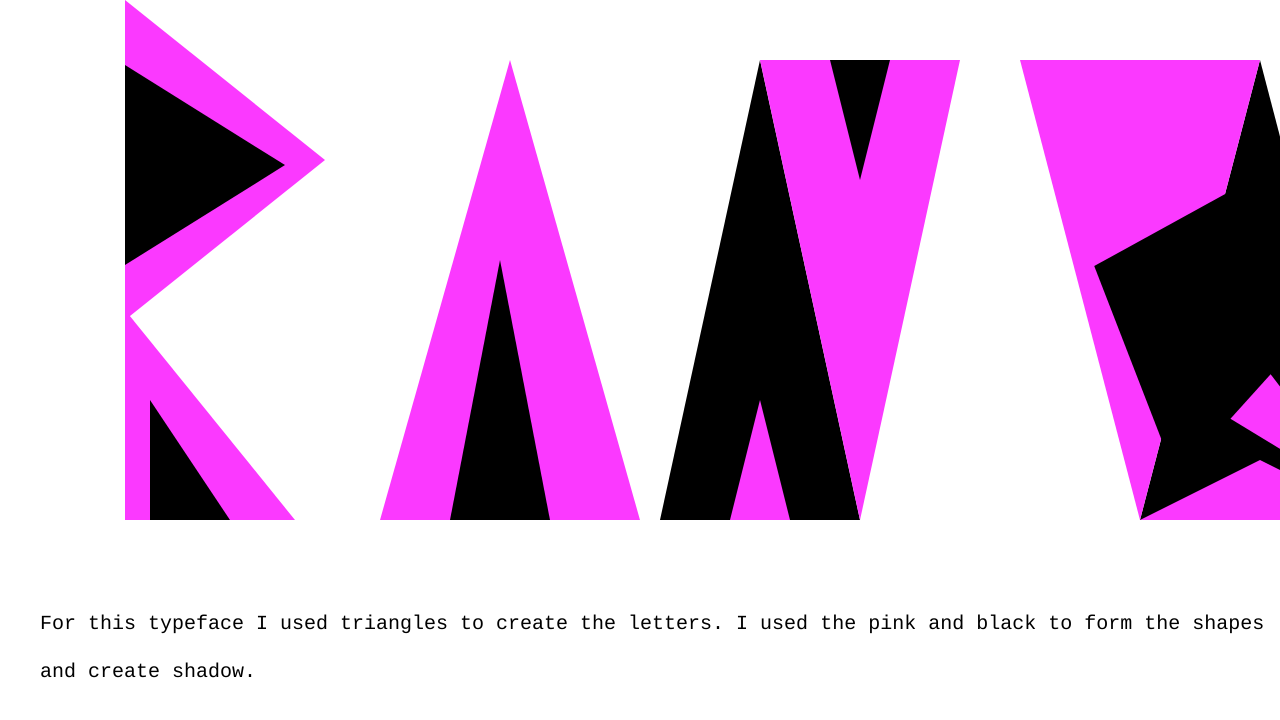
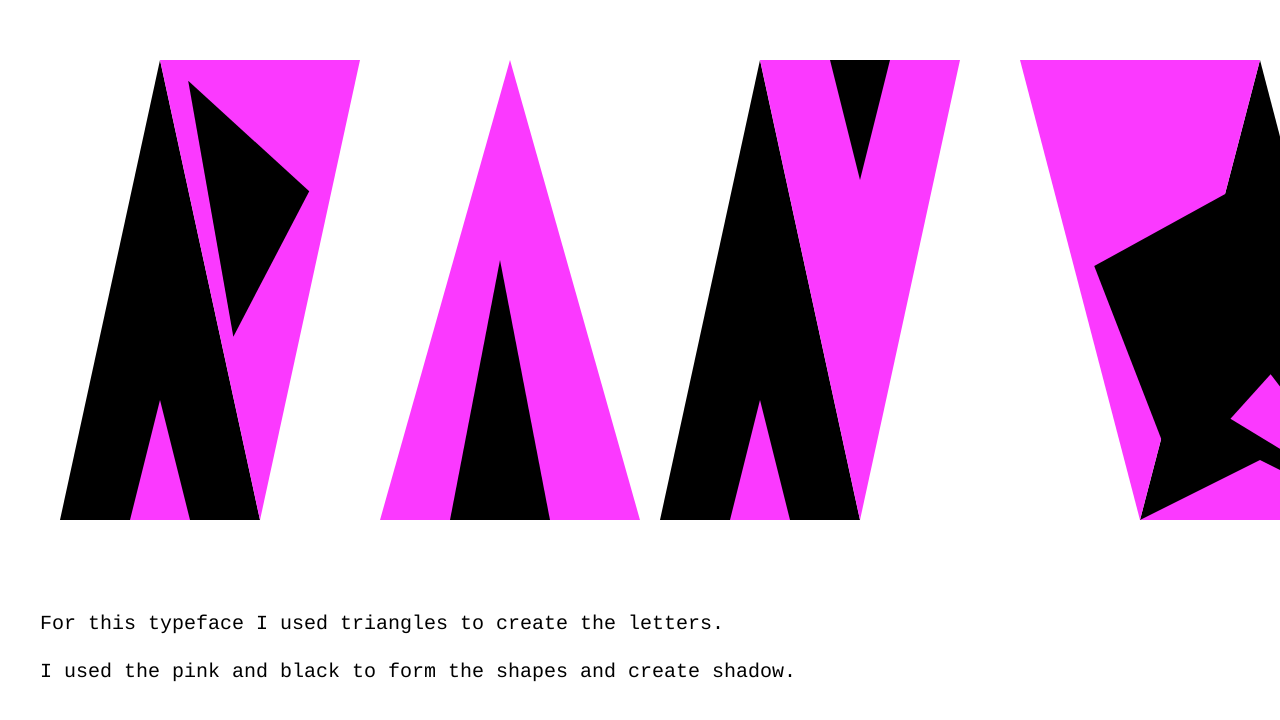
Before and after one commit to kaitlynf112098/kaitlynf112098.github.io, a plain HTML site: page cssfont/index3.html in a window 1280 px wide. Shown: the top 720 px of the page. Drawn offline with Linux system fonts and the light colour scheme.

Commit message:
Add files via upload

```diff
--- a/cssfont/index3.html
+++ b/cssfont/index3.html
@@ -28,6 +28,7 @@
 <div class="box22"></div>
 <div class="box23"></div>
 <div class="box24"></div>
-<div class="description"> For this typeface I used triangles to create the letters. I used the pink and black to form the shapes and create shadow. </div>
+<div class="description"> For this typeface I used triangles to create the letters.
+<br> I used the pink and black to form the shapes and create shadow. </div>
 </body>
 </html>
--- a/cssfont/style.css
+++ b/cssfont/style.css
@@ -3,46 +3,25 @@ div {
 	position: absolute;
 }
 .box1 {
-	top:60px;
-	left: 65px;
-	width: 0px;
-	height: 0px;
-	border-left: 160px solid transparent;
-	border-right: 160px solid transparent;
-	border-bottom: 200px solid rgb(251, 57, 255);
-	transform: rotate(90deg);
-}
-.box2 {
-	top:85px;
-	left: 105px;
+	top: 60px;
+	left: 60px;
 	width: 0px;
 	height: 0px;
 	border-left: 100px solid transparent;
 	border-right: 100px solid transparent;
-	border-bottom: 160px solid rgb(0, 0, 0);
-transform: rotate(90deg);
+	border-bottom: 460px solid rgb(0, 0, 0);
 }
-
-.box3 {
-	top:310px;
-	left: 125px;
+.box2 {
+	top: 60px;
+	left: 160px;
 	width: 0px;
 	height: 0px;
-	border-left: 0px solid transparent;
-	border-right: 170px solid transparent;
-	border-bottom: 210px solid rgb(251, 57, 255);
-
+	border-left: 100px solid transparent;
+	border-right: 100px solid transparent;
+	border-bottom: 460px solid rgb(251, 57, 255);
+	transform: rotate(180deg);
 }
-.box4 {
-	top:400px;
-	left: 150px;
-	width: 0px;
-	height: 0px;
-	border-left: 0px solid transparent;
-	border-right: 80px solid transparent;
-	border-bottom: 120px solid rgb(0, 0, 0);
-}
-.box5 {
+.box3 {
 	top: 60px;
 	left: 380px;
 	width: 0px;
@@ -50,6 +29,25 @@ transform: rotate(90deg);
 	border-left: 130px solid transparent;
 	border-right: 130px solid transparent;
 	border-bottom: 460px solid rgb(251, 57, 255);
+}
+.box4 {
+	top: 400px;
+	left: 130px;
+	width: 0px;
+	height: 0px;
+	border-left: 30px solid transparent;
+	border-right: 30px solid transparent;
+	border-bottom: 120px solid rgb(251, 57, 255);
+}
+.box5 {
+	top: 150px;
+	left: 130px;
+	width: 0px;
+	height: 0px;
+	border-left: 130px solid transparent;
+	border-right: 130px solid transparent;
+	border-bottom: 100px solid rgb(0, 0, 0);
+	transform: rotate(80deg);
 }
 .box6 {
 	top: 260px;
```
